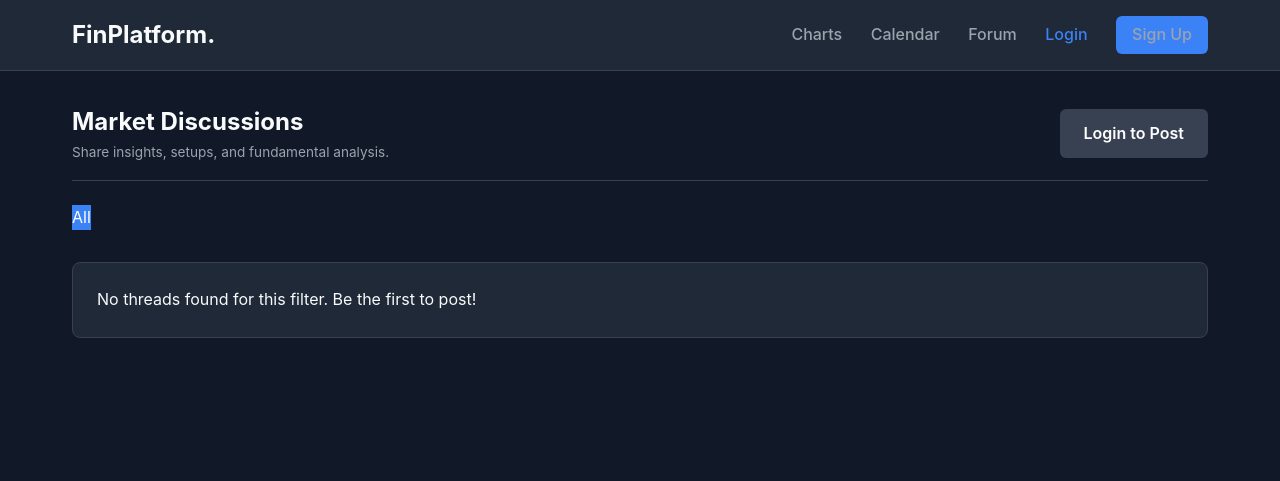
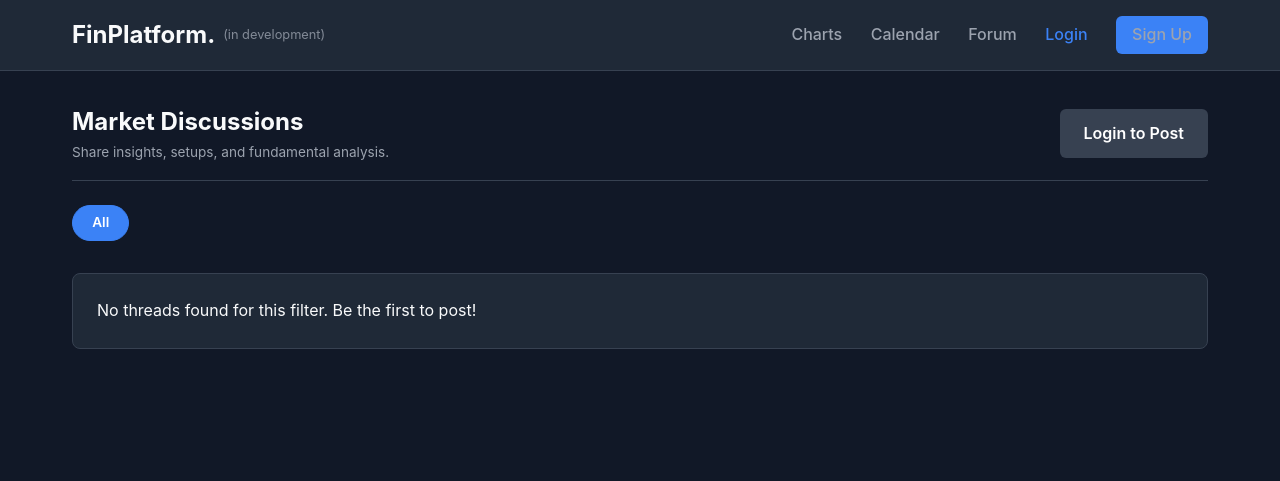
Before and after one commit to endritmo/Financial-Website, a Django app: page /forum/ in a window 1280 px wide. Shown: the top 481 px of the page. Run offline with Django 5.2, Linux system fonts and the light colour scheme; data that the repository does not hold is empty.

Commit message:
some CSS changes

```diff
--- a/core/static/css/style.css
+++ b/core/static/css/style.css
@@ -2,6 +2,8 @@
 * { box-sizing: border-box; margin: 0; padding: 0; font-family: -apple-system, BlinkMacSystemFont, "Segoe UI", Roboto, sans-serif; }
 body { background-color: var(--bg-main); color: var(--text-main); line-height: 1.6; }
 .navbar { border-bottom: 1px solid var(--border); background-color: var(--bg-secondary); padding: 1rem 0; }
+.dev-badge {font-size: 0.8rem; color: var(--text-muted); opacity: 0.8;}
+.logo-group {display: flex; align-items: center; gap: 0.5rem;}
 .nav-container { max-width: 1200px; margin: 0 auto; display: flex; justify-content: space-between; align-items: center; padding: 0 2rem; }
 .logo { font-size: 1.5rem; font-weight: 700; color: var(--text-main); text-decoration: none; }
 .nav-links a { color: var(--text-muted); text-decoration: none; margin-left: 1.5rem; font-weight: 500; transition: color 0.2s; }
@@ -12,7 +14,8 @@ body { background-color: var(--bg-main); color: var(--text-main); line-height: 1
 .hero p { color: var(--text-muted); font-size: 1.2rem; max-width: 600px; margin: 0 auto 2rem auto; }
 .btn-primary { display: inline-block;  background-color: var(--accent); color: white; padding: 0.75rem 1.5rem; border-radius: 6px; text-decoration: none; font-weight: 600; }
 .btn-primary:hover {
-    cursor: pointer
+    cursor: pointer;
+    background-color: #e69500;
 }
 /* --- Secondary & Danger Buttons for Forum Actions --- */
 .btn-secondary {
@@ -147,18 +150,47 @@ select { background-color: var(--bg-secondary); color: var(--text-main); border:
 .forum-meta {
     color: var(--text-muted);
     font-size: 0.85rem;
+
 }
+
+/* --- Forum Badges & Filters --- */
+.forum-filters {
+    display: flex;
+    flex-wrap: wrap; /* Ensures filters wrap neatly on mobile screens */
+    gap: 0.75rem;
+    margin-bottom: 2rem;
+}
+
+.badge {
+    display: inline-block;
+    padding: 0.4rem 1.2rem;
+    background-color: var(--bg-secondary);
+    color: var(--text-muted);
+    border: 1px solid var(--border);
+    border-radius: 50px; /* Pill shape looks great for filters */
+    font-size: 0.85rem;
+    font-weight: 600;
+    text-decoration: none;
+    transition: all 0.2s ease;
+}
+
+a.badge:hover {
+    background-color: var(--border);
+    color: var(--text-main);
+    border-color: #4b5563;
+}
+
 .badge.active {
     background-color: var(--accent);
     color: white;
+    border-color: var(--accent);
 }
-a.badge {
-    text-decoration: none;
-    transition: background-color 0.2s;
-}
-a.badge:hover {
-    background-color: var(--accent-hover);
-    color: white;
+
+/* Specific styling for impact badges (from thread_detail) */
+.badge.impact {
+    border-radius: 4px; /* Squarer look for meta-tags rather than filters */
+    padding: 0.2rem 0.5rem;
+    font-size: 0.75rem;
 }
 /* Ensure form inputs take full width gracefully */
 form p {
--- a/core/templates/core/base.html
+++ b/core/templates/core/base.html
@@ -10,7 +10,10 @@
   <body>
     <nav class="navbar">
       <div class="nav-container">
-        <a href="{% url 'core:home' %}" class="logo">FinPlatform.</a>
+        <div class="logo-group">
+          <a href="{% url 'core:home' %}" class="logo">FinPlatform.</a>
+          <span class="dev-badge">(in development)</span>
+        </div>
         <div class="nav-links">
           <a href="{% url 'core:charts' %}">Charts</a>
           <a href="{% url 'core:calendar' %}">Calendar</a>
@@ -60,7 +63,7 @@
         <input
           type="text"
           id="chat-input"
-          placeholder="e.g., Why did BTC move yesterday?"
+          placeholder="Why did market prices move this week?"
         />
         <button id="send-btn">Send</button>
       </div>
--- a/forum/templates/forum/thread_list.html
+++ b/forum/templates/forum/thread_list.html
@@ -23,10 +23,7 @@
   {% endif %}
 </div>
 
-<div
-  class="forum-filters"
-  style="display: flex; gap: 1rem; margin-bottom: 2rem"
->
+<div class="forum-filters">
   <a
     href="{% url 'forum:list' %}"
     class="badge {% if not current_category %}active{% endif %}"
```
